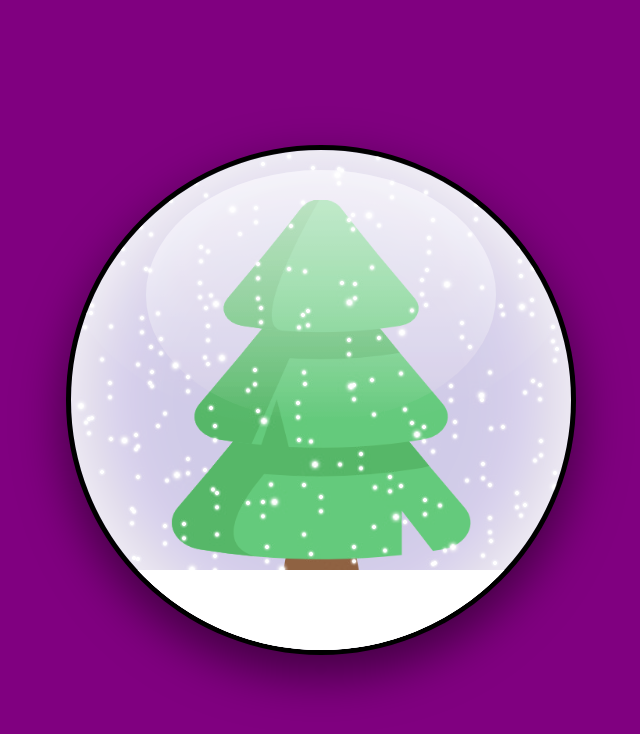
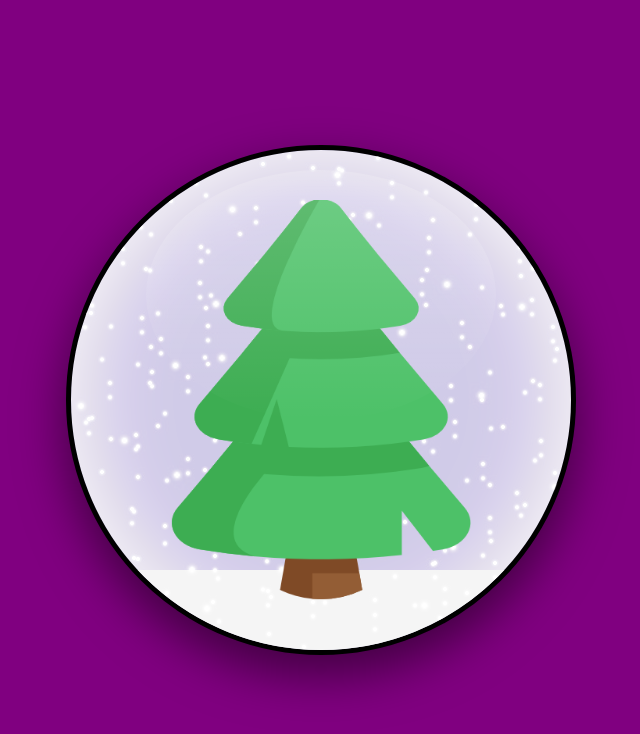
Before and after one commit to ayatsakalla/Snow-Globe-Holiday-Tutorial, a plain HTML site: page index.html in a window 1280 px wide. Shown: the whole page, without its empty margins (319-959 px from the left). Drawn offline with Linux system fonts and the light colour scheme.

Commit message:
doneee now oops

```diff
--- a/style.css
+++ b/style.css
@@ -27,9 +27,10 @@ body {
     left: 50%;
     transform: translate(-50%, -50%);
     max-width: 400px;
+    z-index: 2;
 }
 
-.box :before {
+.box:before {
     content: '';
     position: absolute;
     bottom: 0;
@@ -39,7 +40,7 @@ body {
     background: whitesmoke;
 }
 
-.box :after {
+.box:after {
     content: '';
     position: absolute;
     top: 20px;
```
